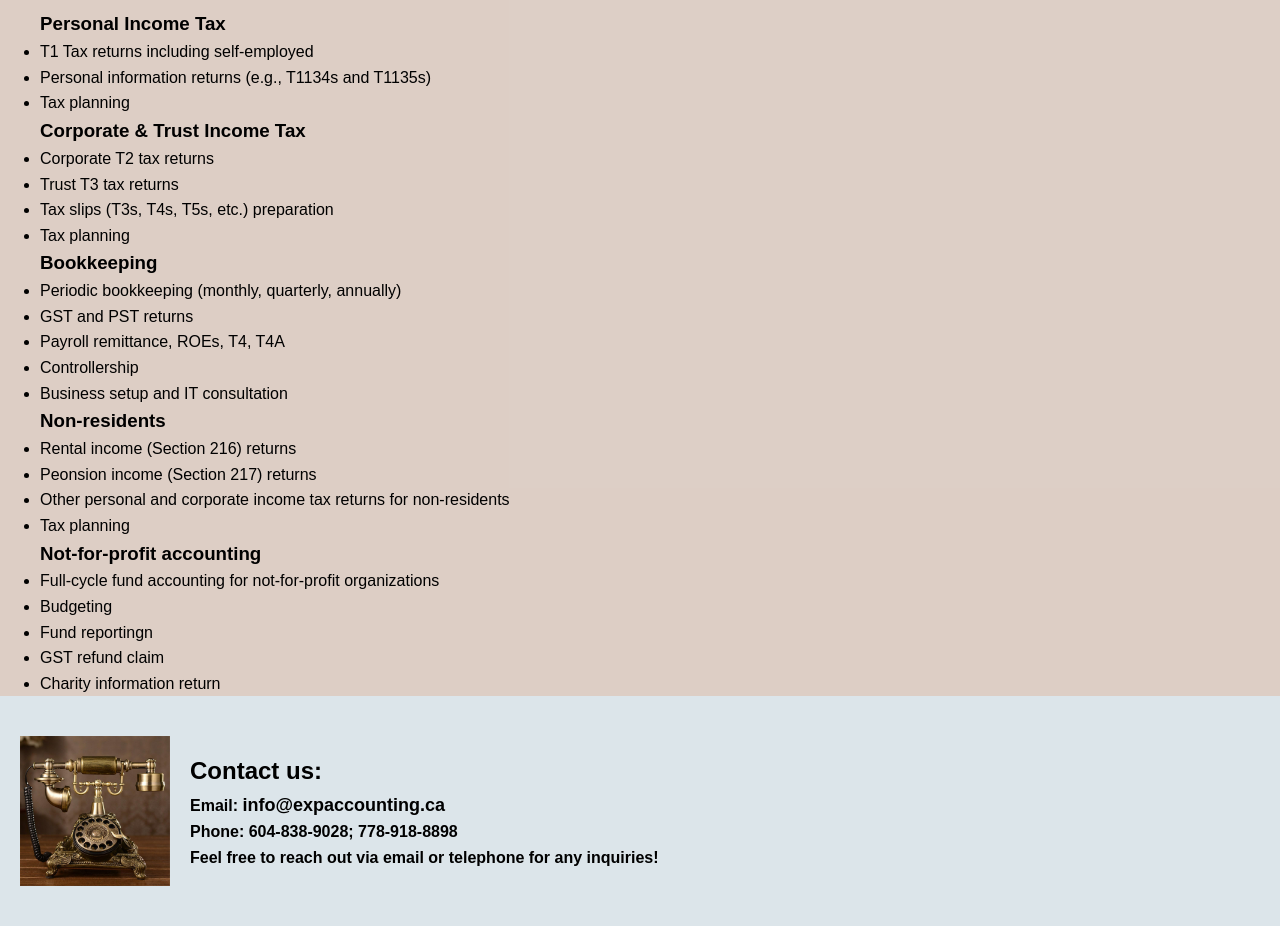
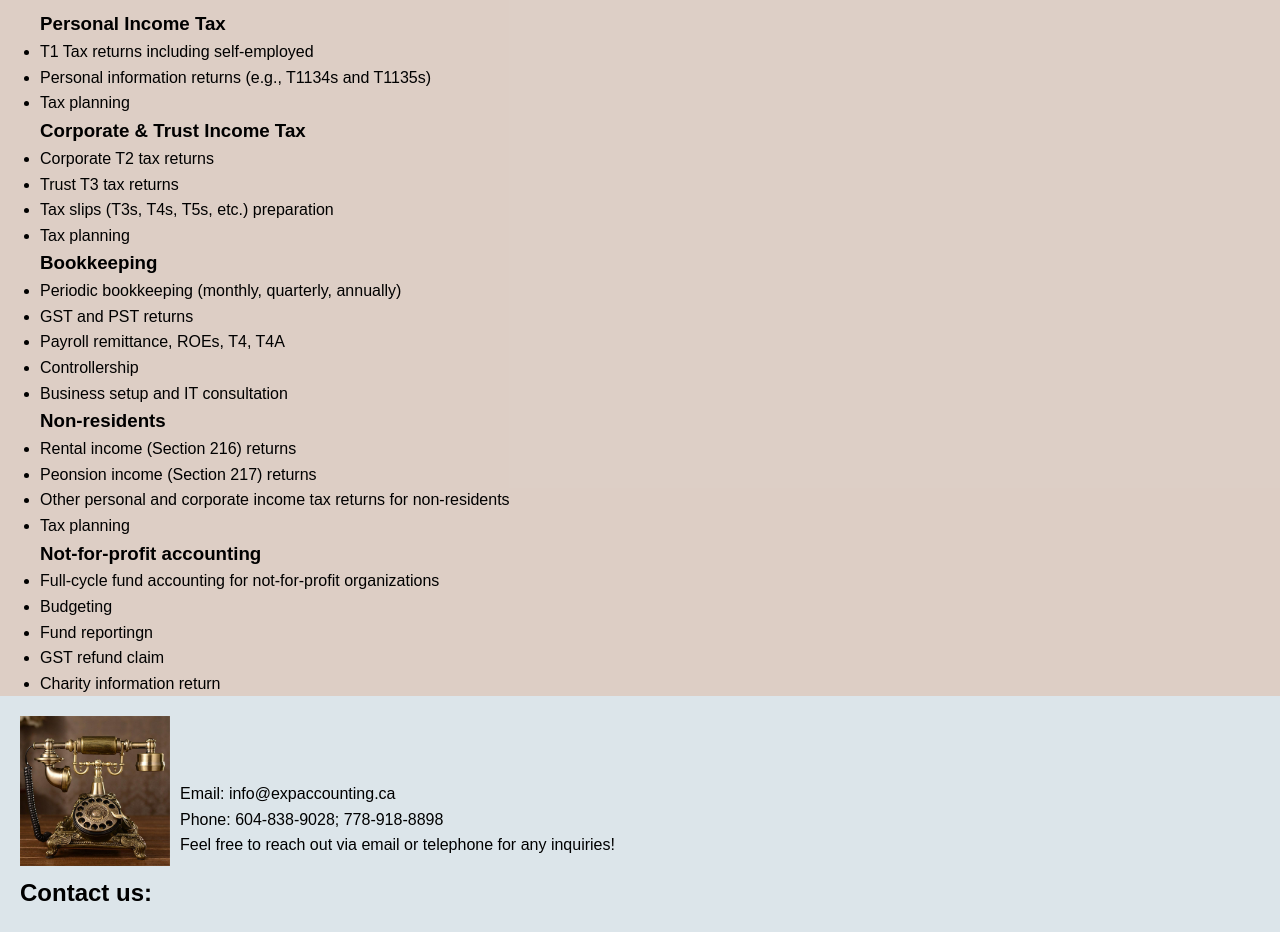
Before and after one commit to Martin60486/EXP, a Jekyll site: the page built from index.md, in a window 1280 px wide. Shown: the part 783-1715 px from the top of the page. Built offline with Jekyll 4.4.1, drawn with Linux system fonts in a browser that asks for light colours.

Commit message:
try contact new display

```diff
--- a/assets/css/styles.css
+++ b/assets/css/styles.css
@@ -86,26 +86,29 @@ body {
     align-items: center;
     background-color: #dce5ea;
     color: black;
-    padding: 40px 20px;
+    padding: 20px;
     text-align: left;
 }
 
 .contact-image {
     max-width: 150px;
-    margin-right: 20px;
+    height: auto;
+    margin-right: 10px;/* Space between image and heading */
 }
 
 .contact-info {
-    max-width: 600px;
-    font-weight: bold;
+    flex: 1; /* Ensures contact info takes remaining space */
 }
 
 .contact-info h2 {
-    margin-top: 0;
+    margin: 0;
+}
+.contact-info p {
+    margin-top: 10px;
 }
 
 .contact-info a:hover {
-    margin: 5px 0;
+    margin: 0;
     color: white;
     font-weight: bold;
     cursor: pointer;
@@ -116,10 +119,6 @@ body {
     font-weight: bold;
     font-size: 18px;
 }
-/*
-.contact a:hover {
-    color: #666666;  Optional: Add a hover effect with a slightly lighter grey
-}*/
 
 /* Media Queries */
 @media (max-width: 767px) {
@@ -132,6 +131,20 @@ body {
         background-position: center;
         background-repeat: no-repeat;
         min-height: 40vh; /* Set a smaller height for mobile */
+    }
+    .logo-image {
+        position: absolute;
+        top: 10px;
+        left: 10px;
+        height: 30px;
+    }
+
+    .text-content h1, .banner h1 {
+        font-size: 36px;
+    }
+
+    .banner p {
+        font-size: 18px;
     }
 
     /* About Section */
@@ -163,33 +176,7 @@ body {
         text-align: left;
         padding: 5px;
     }
-
-    /* Contact Section */
-    .contact {
-        width: 100%;
-        padding: 10px; /* Adjust as needed for inner spacing */
-        margin: 0; /* No outer margin to remove gaps */
-        background-color: #7e8bee;
-        color: black;
-        text-align: left;
-        border-radius: 0; /* Remove rounded corners */
-        display: flex;
-        flex-direction: column; /* Arrange content in a column on mobile */
-        align-items: center;
-    }
-
-    .contact-image {
-        width: 100%;
-        height: auto;
-        margin-bottom: 15px; /* Adds spacing between image and text */
-    }
-
-    .contact-info {
-        width: 100%;
-        text-align: left;
-    }
-
-    .text-content, .about-content, .contact-info {
+    .text-content, .about-content {
         display: flex;
         flex-direction: column;
     }
@@ -200,18 +187,31 @@ body {
         margin: auto;
     }
 
-    .logo-image {
-        position: absolute;
-        top: 10px;
-        left: 10px;
-        height: 30px;
+     /* Contact Section */
+    .contact {
+        flex-direction: column; /* Stack header and info vertically */
+        padding: 20px;
+        text-align: center; /* Optional: center-aligns text on mobile */
     }
 
-    .text-content h1, .banner h1 {
-        font-size: 36px;
+    .contact-header {
+        width: 100%;
+        justify-content: center; /* Center-align the image and heading on mobile */
+        margin-bottom: 10px; /* Space between header and contact info */
+    }
+    .contact-image {
+        width: 40%; /* Adjust percentage as needed for mobile */
+        margin-right: 10px; /* Space between image and heading on mobile */
     }
 
-    .banner p {
-        font-size: 18px;
+    .contact-info {
+        width: 100%;
     }
+
+    .contact-info p {
+        margin-top: 10px;
+        text-align: left; /* Optional: aligns text to the left */
+    }
+
+
 }
--- a/index.md
+++ b/index.md
@@ -59,13 +59,14 @@ title: Home
 
 <!-- Contact Section -->
 <section class="contact">
-    <img src="{{ '/assets/images/telephone.jpg' | relative_url }}" alt="Vintage Telephone" class="contact-image">
-
+    <div class="contact-header">
+        <img src="{{ '/assets/images/telephone.jpg' | relative_url }}" alt="Vintage Telephone" class="contact-image">
+        <h2>Contact us:</h2>
+    </div>
     <div class="contact-info">
-        <h2>Contact us:</h2>
-        <p>Email: <a href="mailto:info@expaccounting.ca">info@expaccounting.ca</a></p>
-        <p>Phone: 604-838-9028; 778-918-8898</p>
-        <p>Feel free to reach out via email or telephone for any inquiries!</p>
+        <p>Email: info@expaccounting.ca<br>
+           Phone: 604-838-9028; 778-918-8898<br>
+           Feel free to reach out via email or telephone for any inquiries!</p>
     </div>
 </section>
 <!--<section> has two children: <img> and <div>; .contact->flex align the two children side by side-->
```
